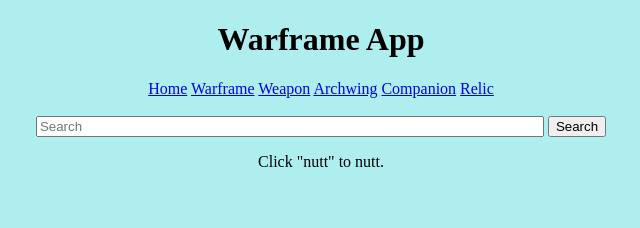
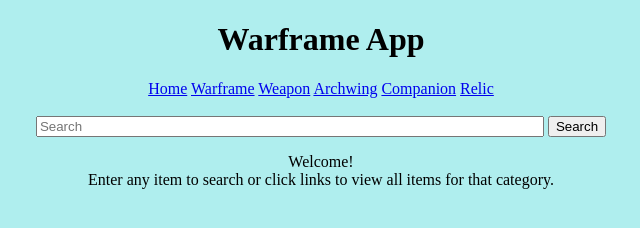
Before and after one commit to bestgio/TCSS445-Project, a website: page index.html in a window 1280 px wide. Shown: the whole page, without its empty margins (319-959 px from the left). Drawn offline with Linux system fonts and the light colour scheme.

Commit message:
welcome message

```diff
--- a/index.html
+++ b/index.html
@@ -24,7 +24,7 @@
         <input type="submit" value="Search">
     </form>
 
-    <p>Click "nutt" to nutt.</p>
+    <p>Welcome!<br> Enter any item to search or click links to view all items for that category.</p>
 </div>
 </body>
 
```
